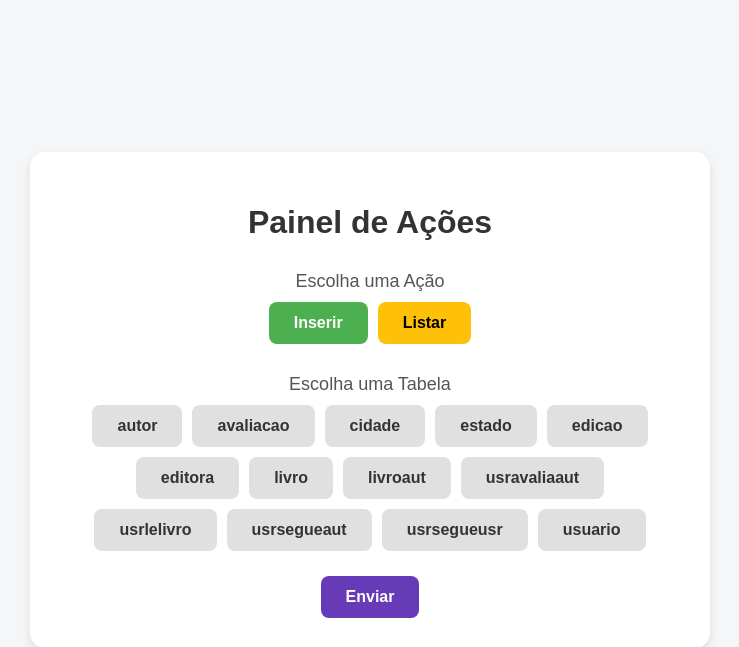
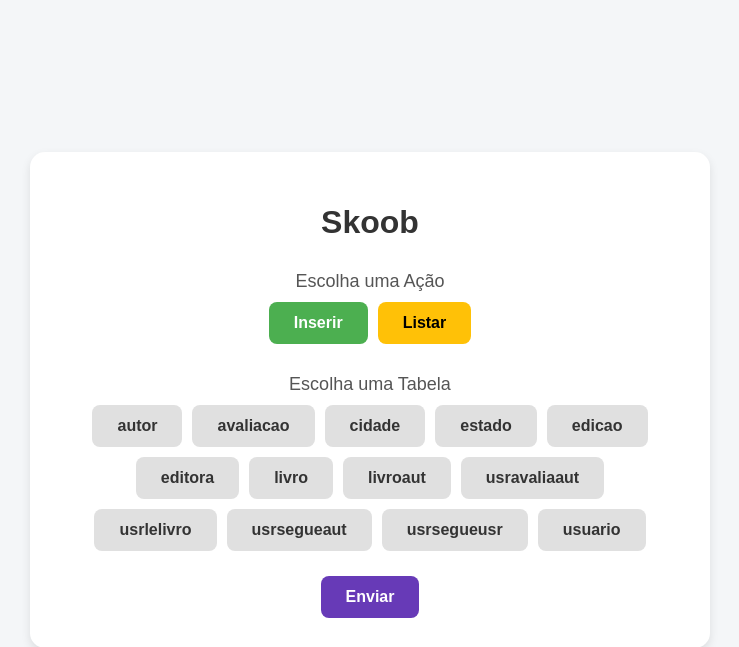
Before and after one commit to mistercapote/bd-fase4, a Django app: page / in a window 1280 px wide. Shown: the top 647 px of the page, without its empty margins (270-1009 px from the left). Run offline with Django 5.2, Linux system fonts and the light colour scheme.

Commit message:
nem sei mais

```diff
--- a/buttons/templates/buttons.html
+++ b/buttons/templates/buttons.html
@@ -3,12 +3,12 @@
 <html lang="pt-BR">
 <head>
   <meta charset="UTF-8">
-  <title>Painel de Ações</title>
+  <title>Skoob</title>
   <link href="{% static 'css/buttons.css' %}" rel="stylesheet">
 </head>
 <body>
   <div class="container">
-    <h1>Painel de Ações</h1>
+    <h1>Skoob</h1>
     <form action="{% url 'iniciar' %}" method="POST"> {% csrf_token %}
       <!-- Ações -->
       <div class="section-title">Escolha uma Ação</div>
--- a/buttons/templates/editora.html
+++ b/buttons/templates/editora.html
@@ -24,7 +24,7 @@
       <input type="text" id="siteoficial" name="siteoficial" value="{{ dados.siteoficial|default_if_none:'' }}">
 
       <label for="descricaoeditora">Descrição do Editora</label>
-      <textarea id="descricaoeditora" name="descricaoeditora" rows="4" required>{{ dados.descricaoeditora|default_if_none:'' }}</textarea>
+      <textarea id="descricaoeditora" name="descricaoeditora" rows="4">{{ dados.descricaoeditora|default_if_none:'' }}</textarea>
 
       <button type="submit">Enviar</button>
     </form>
--- a/buttons/templates/usrlelivro.html
+++ b/buttons/templates/usrlelivro.html
@@ -31,7 +31,7 @@
         <option value="">Selecione...</option>
         <option value="Lido" {% if dados.statusleitura == "Lido" %}selected{% endif %}>Lido</option>
         <option value="Lendo" {% if dados.statusleitura == "Lendo" %}selected{% endif %}>Lendo</option>
-        <option value="Quero Ler" {% if dados.statusleitura == "Quero Ler" %}selected{% endif %}>Quero Ler</option>
+        <option value="Quero ler" {% if dados.statusleitura == "Quero ler" %}selected{% endif %}>Quero Ler</option>
         <option value="Relendo" {% if dados.statusleitura == "Relendo" %}selected{% endif %}>Relendo</option>
         <option value="Abandonei" {% if dados.statusleitura == "Abandonei" %}selected{% endif %}>Abandonei</option>
       </select>
--- a/buttons/views.py
+++ b/buttons/views.py
@@ -66,9 +66,7 @@ def deletar(request, tabela, params, params2=None):
         return HttpResponseBadRequest("Tabela inválida.")
     if request.method == "POST":
         try:
-            with transaction.atomic():  # Garante que tudo ocorra numa transação
-
-                # 1. Buscar tabelas que referenciam a atual
+            with transaction.atomic():
                 with connection.cursor() as cursor:
                     cursor.execute("""
                         SELECT
```
